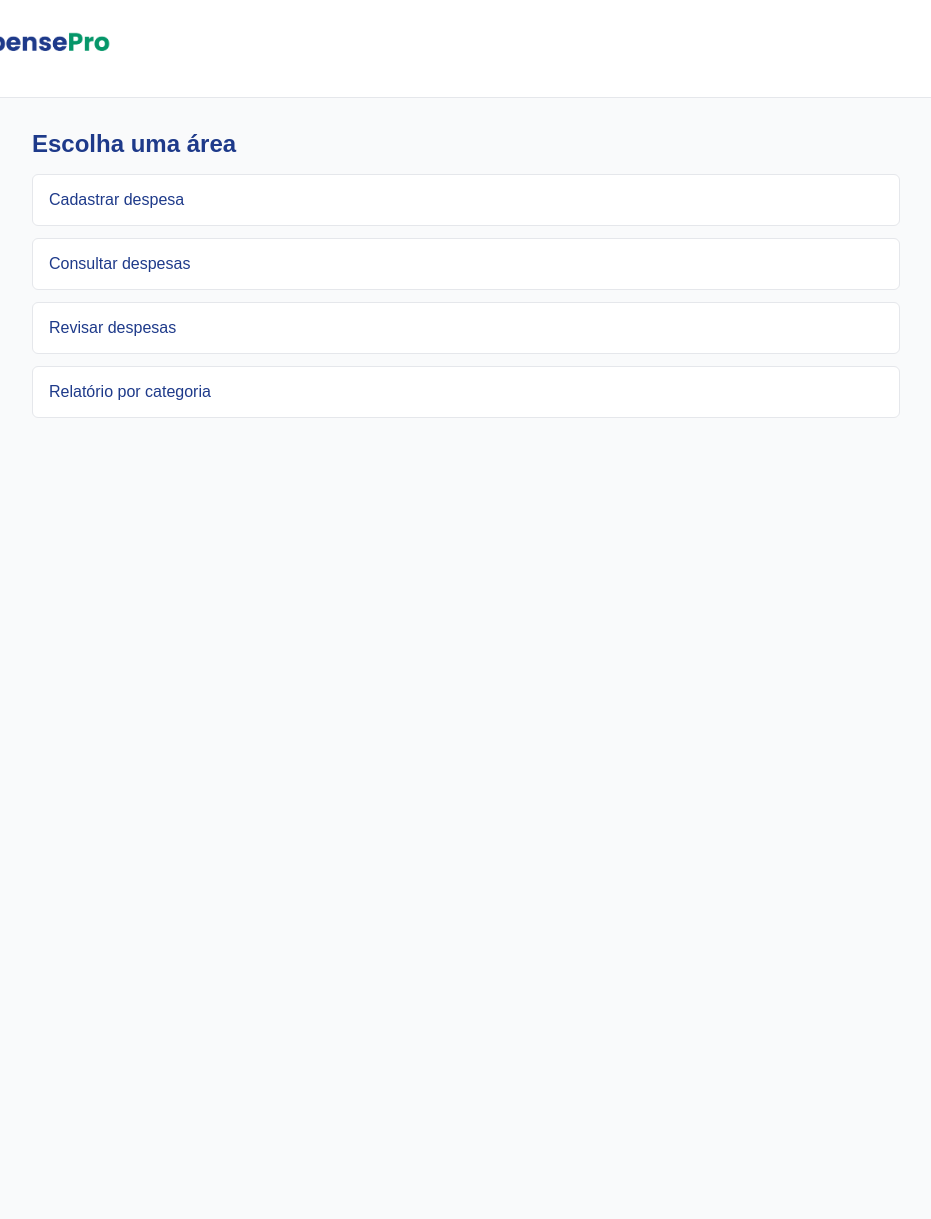
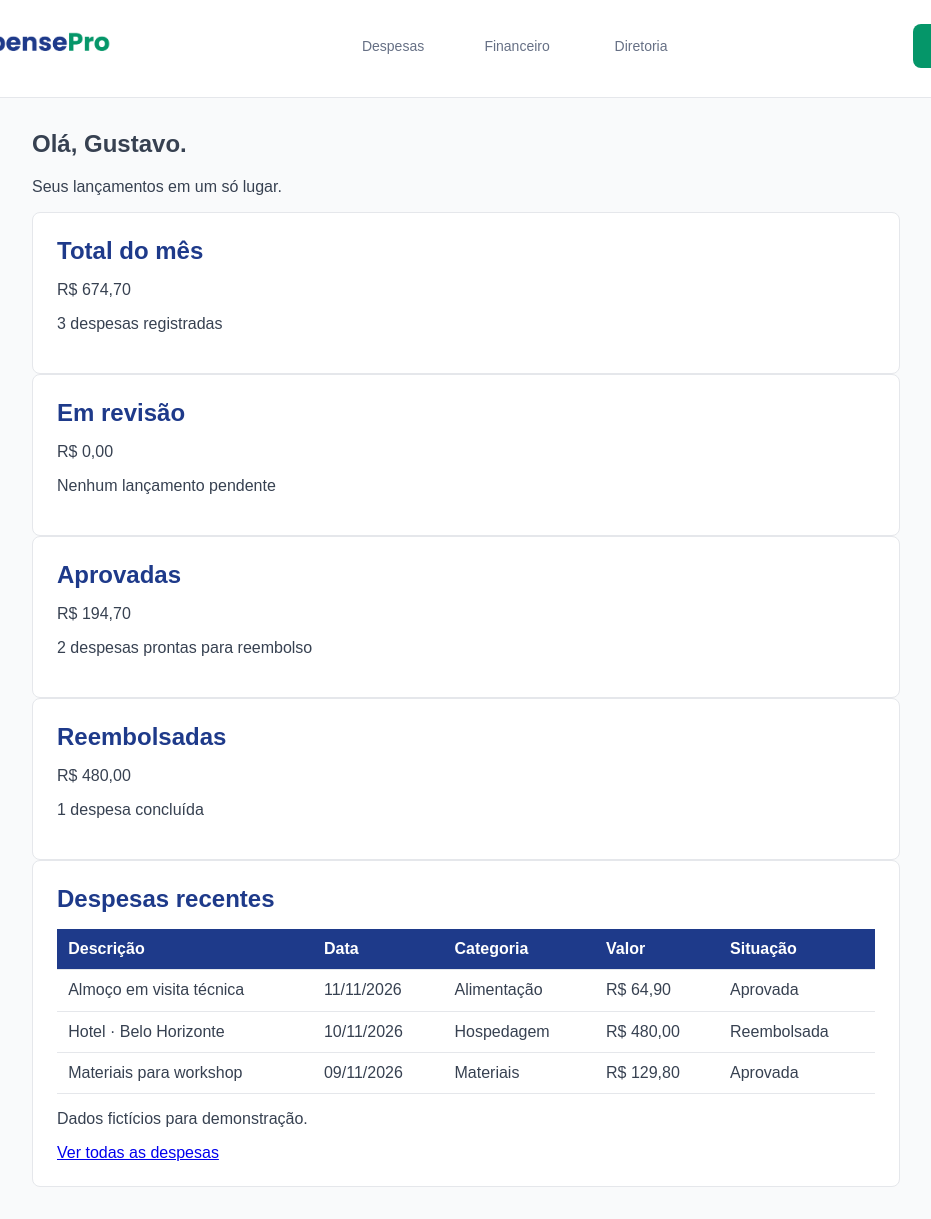
Before and after one commit to VytorKorea/expensepro, a plain HTML site: page index.html in a window 1280 px wide. Shown: the part 6-1225 px from the top of the page, without its empty margins (174-1105 px from the left). Before the commit the page ends 800 px from the top, so only its background shows below. Drawn offline with Linux system fonts and the light colour scheme.

Commit message:
Implementação Pagina Inicio = Victor

```diff
--- a/index.html
+++ b/index.html
@@ -10,15 +10,84 @@
 <body>
   <header class="topo">
     <a href="index.html"><img class="logo" src="img/logo.png" alt="ExpensePro"></a>
+    <nav class="navegacao" aria-label="Áreas do sistema">
+      <a href="pages/minhas-despesas.html">Despesas</a>
+      <a href="pages/revisao.html">Financeiro</a>
+      <a href="pages/relatorios.html">Diretoria</a>
+    </nav>
+    <a class="acao-nova" href="pages/nova-despesa.html"><span>+</span> Nova despesa</a>
   </header>
+
   <main class="inicio">
-    <h2>Escolha uma área</h2>
-    <nav class="menu">
-      <a href="pages/nova-despesa.html">Cadastrar despesa</a>
-      <a href="pages/minhas-despesas.html">Consultar despesas</a>
-      <a href="pages/revisao.html">Revisar despesas</a>
-      <a href="pages/relatorios.html">Relatório por categoria</a>
-    </nav>
+    <section aria-labelledby="titulo-pagina">
+      <h1 id="titulo-pagina">Olá, Gustavo.</h1>
+      <p>Seus lançamentos em um só lugar.</p>
+    </section>
+
+    <section aria-label="Resumo do mês">
+      <article class="painel">
+        <h2>Total do mês</h2>
+        <p>R$ 674,70</p>
+        <p>3 despesas registradas</p>
+      </article>
+      <article class="painel">
+        <h2>Em revisão</h2>
+        <p>R$ 0,00</p>
+        <p>Nenhum lançamento pendente</p>
+      </article>
+      <article class="painel">
+        <h2>Aprovadas</h2>
+        <p>R$ 194,70</p>
+        <p>2 despesas prontas para reembolso</p>
+      </article>
+      <article class="painel">
+        <h2>Reembolsadas</h2>
+        <p>R$ 480,00</p>
+        <p>1 despesa concluída</p>
+      </article>
+    </section>
+
+    <section class="painel" aria-label="Despesas recentes">
+      <h2>Despesas recentes</h2>
+      <div class="area-tabela">
+        <table>
+          <thead>
+            <tr>
+              <th>Descrição</th>
+              <th>Data</th>
+              <th>Categoria</th>
+              <th>Valor</th>
+              <th>Situação</th>
+            </tr>
+          </thead>
+          <tbody>
+            <tr>
+              <td>Almoço em visita técnica</td>
+              <td>11/11/2026</td>
+              <td>Alimentação</td>
+              <td>R$ 64,90</td>
+              <td>Aprovada</td>
+            </tr>
+            <tr>
+              <td>Hotel · Belo Horizonte</td>
+              <td>10/11/2026</td>
+              <td>Hospedagem</td>
+              <td>R$ 480,00</td>
+              <td>Reembolsada</td>
+            </tr>
+            <tr>
+              <td>Materiais para workshop</td>
+              <td>09/11/2026</td>
+              <td>Materiais</td>
+              <td>R$ 129,80</td>
+              <td>Aprovada</td>
+            </tr>
+          </tbody>
+        </table>
+      </div>
+      <p>Dados fictícios para demonstração.</p>
+      <a href="pages/minhas-despesas.html">Ver todas as despesas</a>
+    </section>
   </main>
 </body>
 </html>
```
Also changed, not shown: pages/minhas-despesas.html (+6 -0 lines), pages/nova-despesa.html (+0 -1 lines), pages/relatorios.html (+6 -1 lines), pages/revisao.html (+0 -1 lines).
